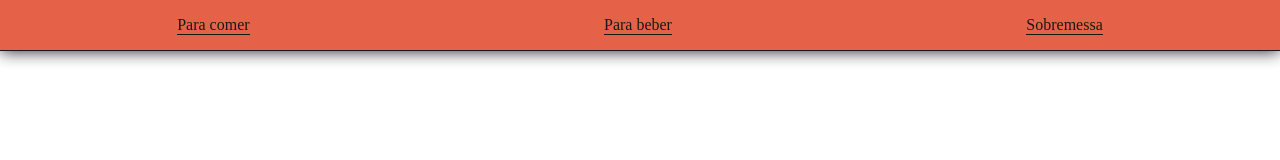
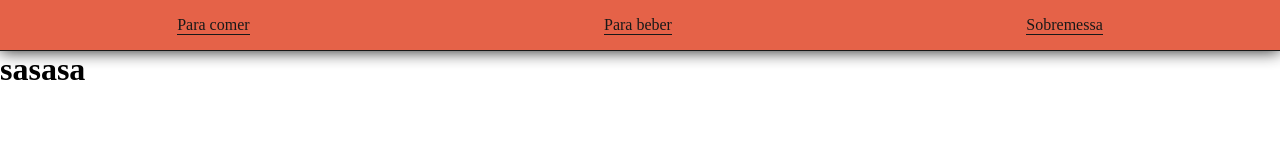
Before and after one commit to MoisesSS1/Hamburgueria, a React (Create React App) app: page / in a window 1280 px wide. Shown: the top 160 px of the page. Built offline with nearby package versions, Linux system fonts and the light colour scheme.

Commit message:
Finalizando o header

```diff
--- a/src/App.js
+++ b/src/App.js
@@ -1,12 +1,13 @@
 import './App.css';
 import Header from './components/Header'
+import ParaComer from './components/ParaComer';
 
 function App() {
   return (
     <div className="App">
 
       <Header></Header>
-
+      <ParaComer></ParaComer>
 
     </div>
   );
--- a/src/components/Header.js
+++ b/src/components/Header.js
@@ -7,8 +7,8 @@ const Header = ()=>{
         <nav>
             <ul>
                 <li><a href="#">Para comer</a></li>
-                <li><a href="">Para beber</a></li>
-                <li><a href="">Sobremessa</a></li>
+                <li><a href="#">Para beber</a></li>
+                <li><a href="#">Sobremessa</a></li>
             </ul>
         </nav>
     </div>
--- /dev/null
+++ b/src/components/ParaComer.js
@@ -0,0 +1,11 @@
+import React from 'react'
+
+const ParaComer = () => {
+  return (
+    <div>
+        <h1>sasasa</h1>
+    </div>
+  )
+}
+
+export default ParaComer;
```
Also changed, not shown: src/components/ParaComer.module.css (added).
